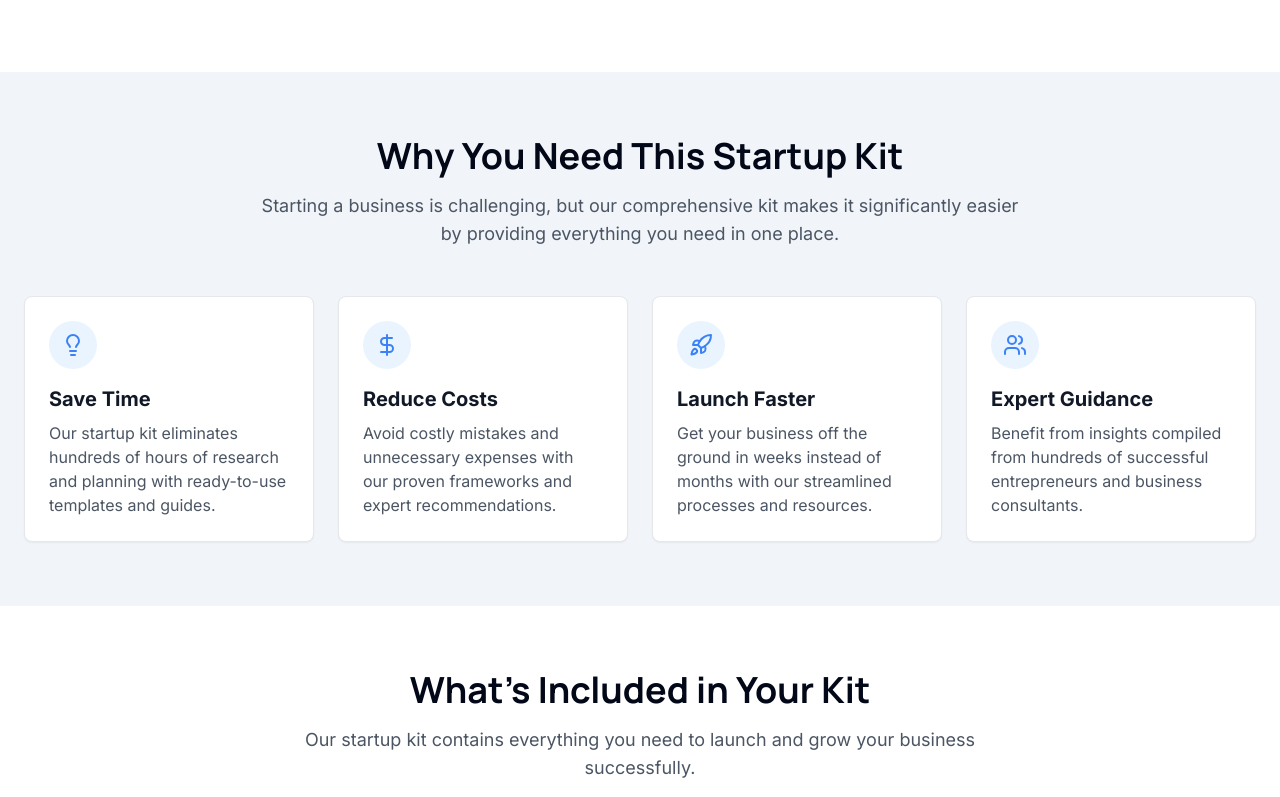
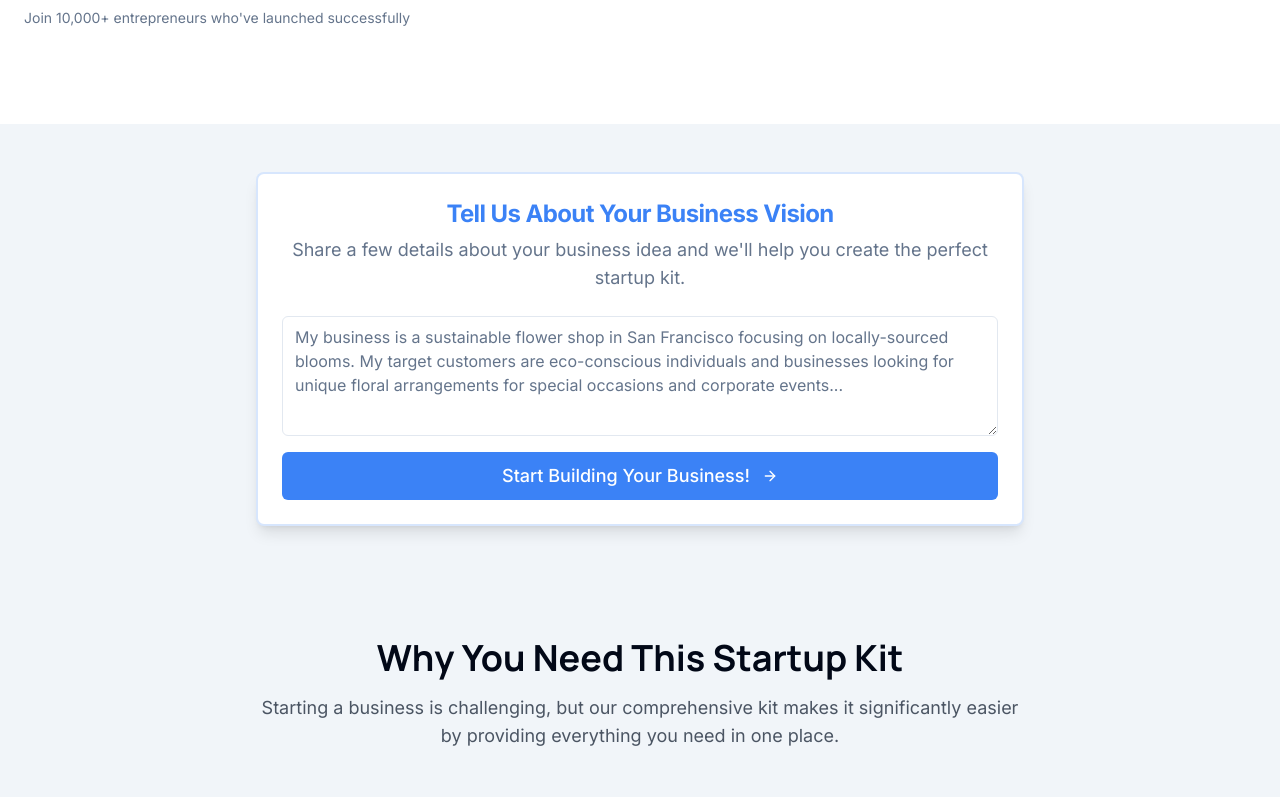
Before and after one commit to vidyarti/startup-success-spark, a React (Vite) app: page / in a window 1280 px wide. Shown: the part 620-1417 px from the top of the page. Built offline with nearby package versions, Linux system fonts and the light colour scheme.

Commit message:
Add business prompt and welcome message
Add a prompt box and welcome message to the index page to inspire users.

```diff
--- a/src/pages/Index.tsx
+++ b/src/pages/Index.tsx
@@ -1,12 +1,18 @@
 
-import { useEffect } from "react";
+import { useEffect, useState } from "react";
 import { HeroSection } from "@/components/HeroSection";
 import { WhySection } from "@/components/WhySection";
 import { KitComponents } from "@/components/KitComponents";
 import { Testimonials } from "@/components/Testimonials";
 import { CTASection } from "@/components/CTASection";
+import { Card, CardContent, CardHeader, CardTitle, CardDescription } from "@/components/ui/card";
+import { Textarea } from "@/components/ui/textarea";
+import { Button } from "@/components/ui/button";
+import { Rocket, ArrowRight } from "lucide-react";
 
 const Index = () => {
+  const [businessPrompt, setBusinessPrompt] = useState("");
+
   useEffect(() => {
     // Simple scroll reveal animation
     const animateOnScroll = () => {
@@ -28,6 +34,17 @@ const Index = () => {
       window.removeEventListener("scroll", animateOnScroll);
     };
   }, []);
+
+  const handleSubmitBusiness = () => {
+    if (businessPrompt.trim() === "") {
+      alert("Please tell us a bit about your business first!");
+      return;
+    }
+
+    // In a real app, this would send the data somewhere or redirect
+    alert("Thank you for sharing! We're preparing your startup kit.");
+    // You could navigate to another page here
+  };
 
   return (
     <div className="min-h-screen">
@@ -58,7 +75,40 @@ const Index = () => {
       </header>
 
       <main>
+        {/* Welcome Banner */}
+        <div className="bg-gradient-to-r from-startup-blue to-startup-purple text-white py-3 px-4 text-center">
+          <p className="text-lg font-medium">Welcome, Sophie Bloom! 👋 Ready to build your dream business?</p>
+        </div>
+
         <HeroSection />
+
+        {/* Business Prompt Section */}
+        <section className="py-12 bg-startup-lightgray">
+          <div className="container px-4 md:px-6">
+            <Card className="max-w-3xl mx-auto border-2 border-startup-blue/20 shadow-lg">
+              <CardHeader className="text-center">
+                <CardTitle className="text-2xl font-bold text-startup-blue">Tell Us About Your Business Vision</CardTitle>
+                <CardDescription className="text-lg">
+                  Share a few details about your business idea and we'll help you create the perfect startup kit.
+                </CardDescription>
+              </CardHeader>
+              <CardContent className="space-y-4">
+                <Textarea
+                  placeholder="My business is a sustainable flower shop in San Francisco focusing on locally-sourced blooms. My target customers are eco-conscious individuals and businesses looking for unique floral arrangements for special occasions and corporate events..."
+                  className="min-h-[120px] text-base"
+                  value={businessPrompt}
+                  onChange={(e) => setBusinessPrompt(e.target.value)}
+                />
+                <Button
+                  onClick={handleSubmitBusiness}
+                  className="w-full bg-startup-blue hover:bg-startup-darkblue text-white py-6 text-lg font-medium flex items-center justify-center gap-2"
+                >
+                  Start Building Your Business! <ArrowRight className="ml-1" />
+                </Button>
+              </CardContent>
+            </Card>
+          </div>
+        </section>
 
         <div className="reveal-animation">
           <WhySection />
```
